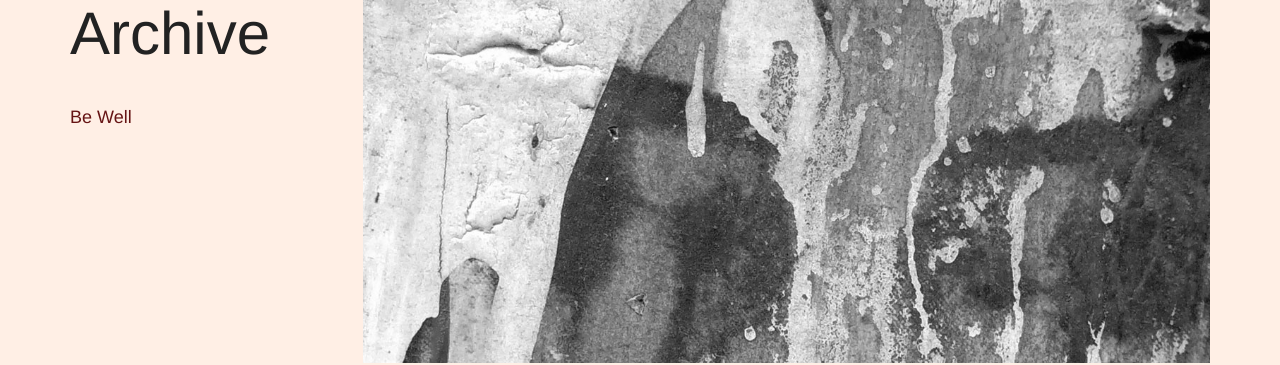
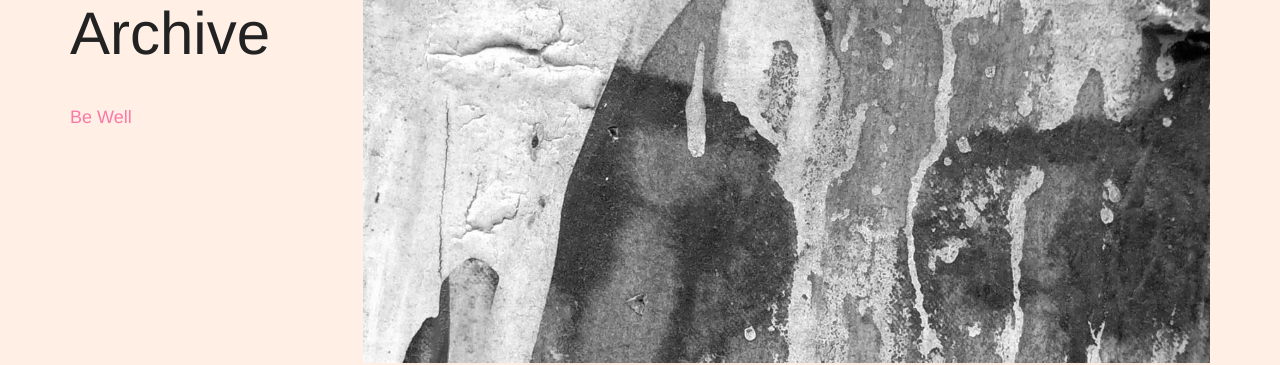
Before and after one commit to akshcllctve/ww, a Jekyll site: the page built from blog.html, in a window 1280 px wide. Shown: the part 315-680 px from the top of the page. Built offline with Jekyll 4.4.1, drawn with Linux system fonts in a browser that asks for light colours; nearby versions of some CDN libraries; Markdown is read by kramdown in place of the engine named in the settings.

Commit message:
a few more fixes

```diff
--- a/_includes/signup.html
+++ b/_includes/signup.html
@@ -1,4 +1,4 @@
- <form novalidate action="http://akashacollective.createsend.com/t/d/s/tlhuhh/" method="post" class="form-group" id="contactForm">
+ <form action="http://akashacollective.createsend.com/t/d/s/tlhuhh/" method="post" class="form-group" id="contactForm">
  <h4><span class="white-font"><strong>Sign Up For Our Newsletter</strong> </span>
 
 
--- a/_layouts/post.html
+++ b/_layouts/post.html
@@ -63,7 +63,7 @@
           <ul class="sux">
           {% for post in site.posts %}
             <li class>
-              <a href="{{ post.url }}">{{ post.title }}</a>
+              <a href="{{ post.url }}" class="purple-font">{{ post.title }}</a>
             </li>
           {% endfor %}
         </ul>
--- a/blog.html
+++ b/blog.html
@@ -33,7 +33,7 @@ description: Primary Attraction Blog
           <ul class="sux">
           {% for post in site.posts %}
             <li class>
-              <a href="{{ post.url }}">{{ post.title }}</a>
+              <a href="{{ post.url }}" class="purple-font">{{ post.title }}</a>
             </li>
           {% endfor %}
         </ul>
```
